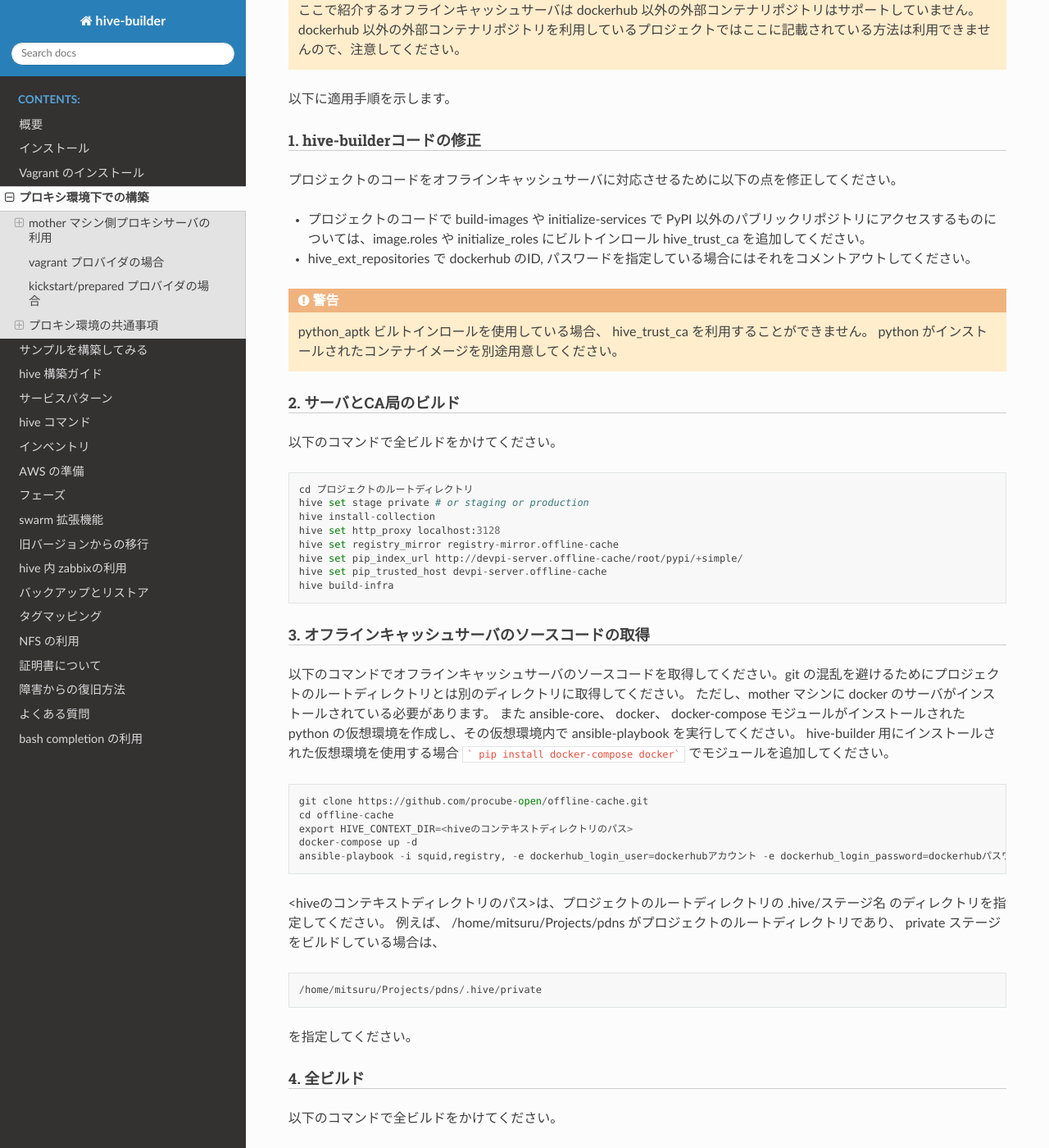
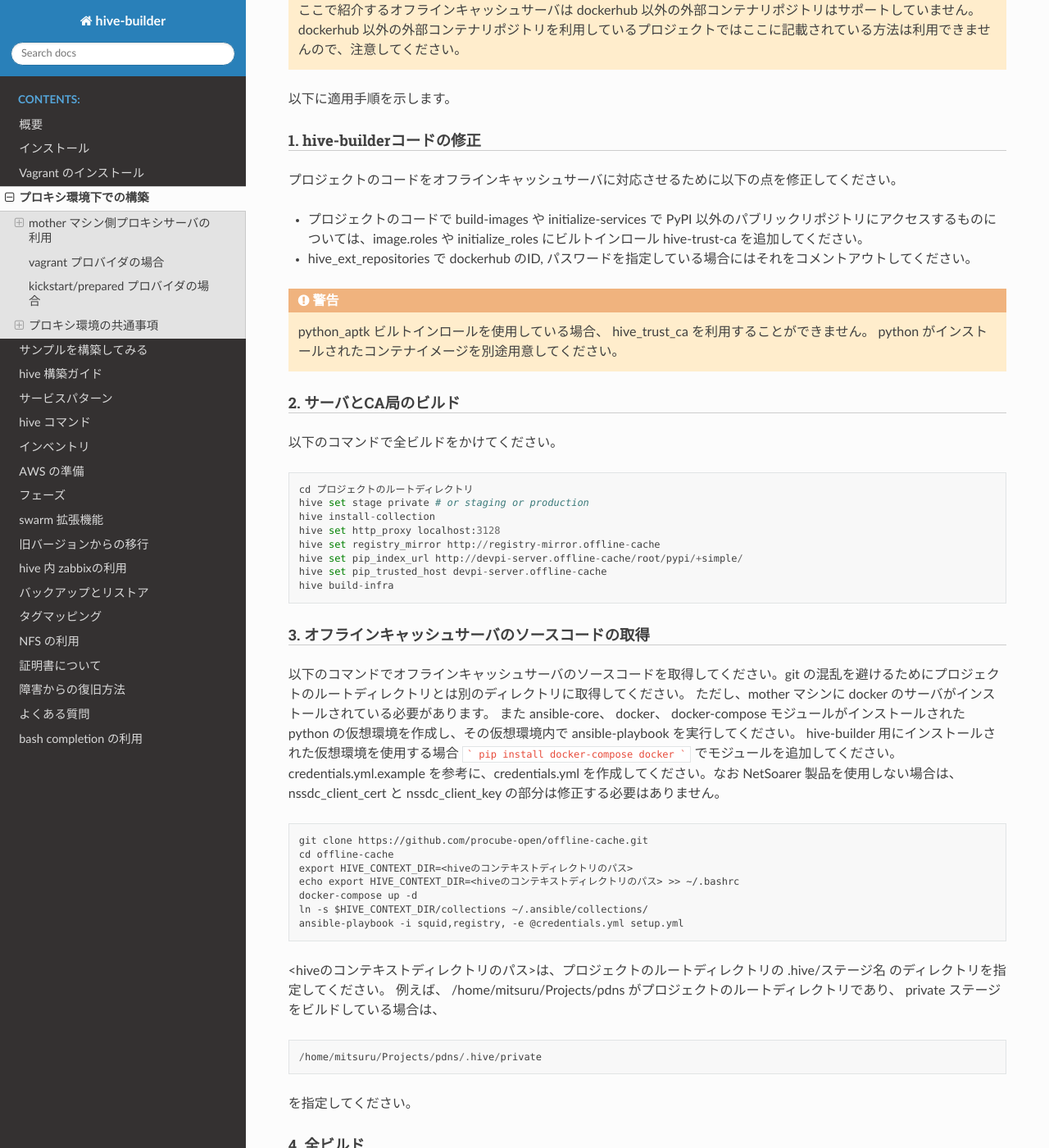
Before and after one commit to procube-open/hive-builder, a Sphinx documentation site: the page built from docs/proxy.rst, in a window 1280 px wide and 1400 px high, scrolled down 971 px. Shown: the whole window at 82% size. Built offline with Sphinx 7.4.7 and the Read the Docs theme 2.0.0, drawn with Linux system fonts in a browser that asks for light colours.

Commit message:
プロキシ環境下での構築のドキュメント部分の修正

````diff
--- a/docs/proxy.rst
+++ b/docs/proxy.rst
@@ -40,7 +40,7 @@ mother マシン側のプロキシサーバを利用する場合、プロキシ
 ^^^^^^^^^^^^^^^^^^^^^^^^^^^^^^^^
 プロジェクトのコードをオフラインキャッシュサーバに対応させるために以下の点を修正してください。
 
-- プロジェクトのコードで build-images や  initialize-services で PyPI 以外のパブリックリポジトリにアクセスするものについては、image.roles や initialize_roles にビルトインロール hive_trust_ca を追加してください。
+- プロジェクトのコードで build-images や  initialize-services で PyPI 以外のパブリックリポジトリにアクセスするものについては、image.roles や initialize_roles にビルトインロール hive-trust-ca を追加してください。
 - hive_ext_repositories で  dockerhub のID, パスワードを指定している場合にはそれをコメントアウトしてください。
 
 .. warning::
@@ -70,7 +70,8 @@ mother マシン側のプロキシサーバを利用する場合、プロキシ
 以下のコマンドでオフラインキャッシュサーバのソースコードを取得してください。git の混乱を避けるためにプロジェクトのルートディレクトリとは別のディレクトリに取得してください。
 ただし、mother マシンに docker のサーバがインストールされている必要があります。
 また ansible-core、 docker、 docker-compose モジュールがインストールされた  python の仮想環境を作成し、その仮想環境内で ansible-playbook を実行してください。
-hive-builder 用にインストールされた仮想環境を使用する場合 ``` pip install docker-compose docker``` でモジュールを追加してください。
+hive-builder 用にインストールされた仮想環境を使用する場合 ``` pip install docker-compose docker ``` でモジュールを追加してください。
+credentials.yml.example を参考に、credentials.yml を作成してください。なお NetSoarer 製品を使用しない場合は、nssdc_client_cert と nssdc_client_key の部分は修正する必要はありません。
 
 ::
 
@@ -78,8 +79,10 @@ hive-builder 用にインストールされた仮想環境を使用する場合
     git clone https://github.com/procube-open/offline-cache.git
     cd offline-cache
     export HIVE_CONTEXT_DIR=<hiveのコンテキストディレクトリのパス>
+    echo export HIVE_CONTEXT_DIR=<hiveのコンテキストディレクトリのパス> >> ~/.bashrc
     docker-compose up -d
-    ansible-playbook -i squid,registry, -e dockerhub_login_user=dockerhubアカウント -e dockerhub_login_password=dockerhubパスワード setup.yml
+    ln -s $HIVE_CONTEXT_DIR/collections ~/.ansible/collections/
+    ansible-playbook -i squid,registry, -e @credentials.yml setup.yml
 
 <hiveのコンテキストディレクトリのパス>は、プロジェクトのルートディレクトリの .hive/ステージ名 のディレクトリを指定してください。
 例えば、 /home/mitsuru/Projects/pdns がプロジェクトのルートディレクトリであり、 private ステージをビルドしている場合は、
````
Also changed, not shown: other parts of docs/proxy.rst (+2 -2 lines).
